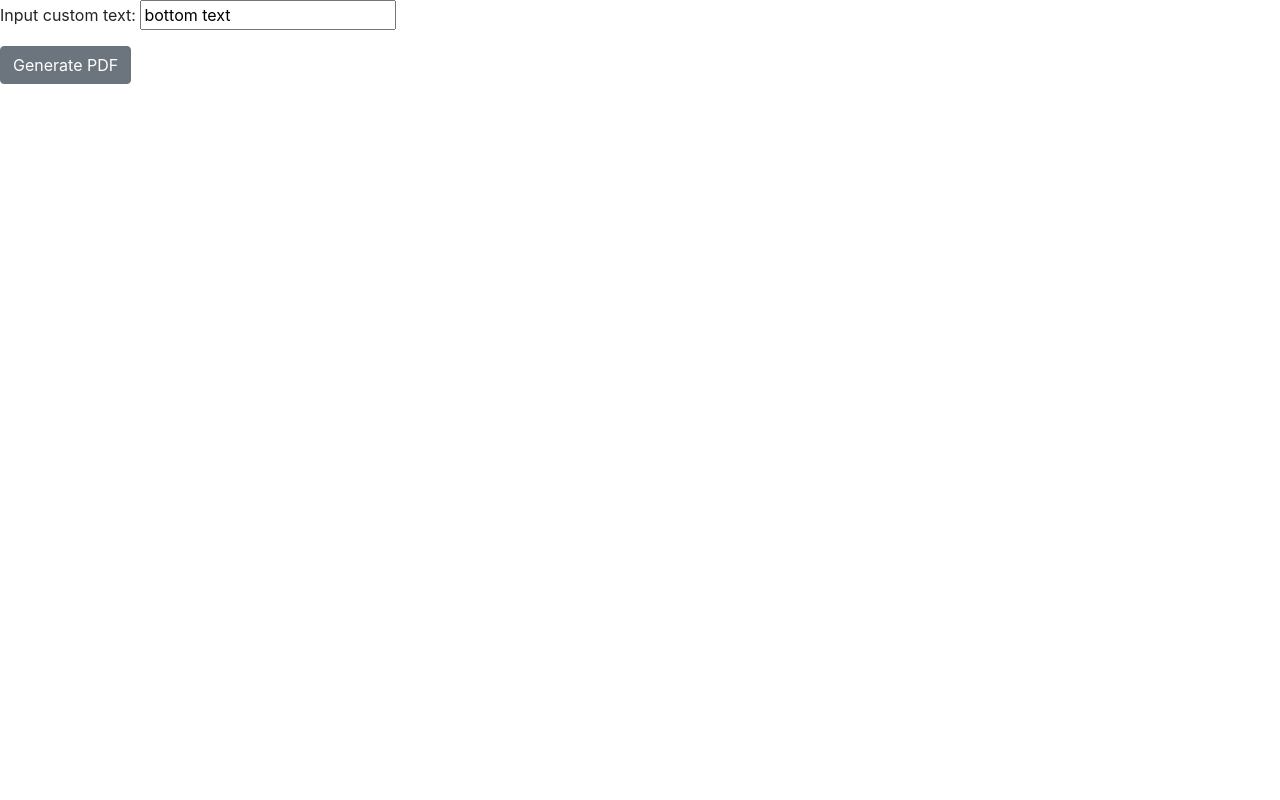
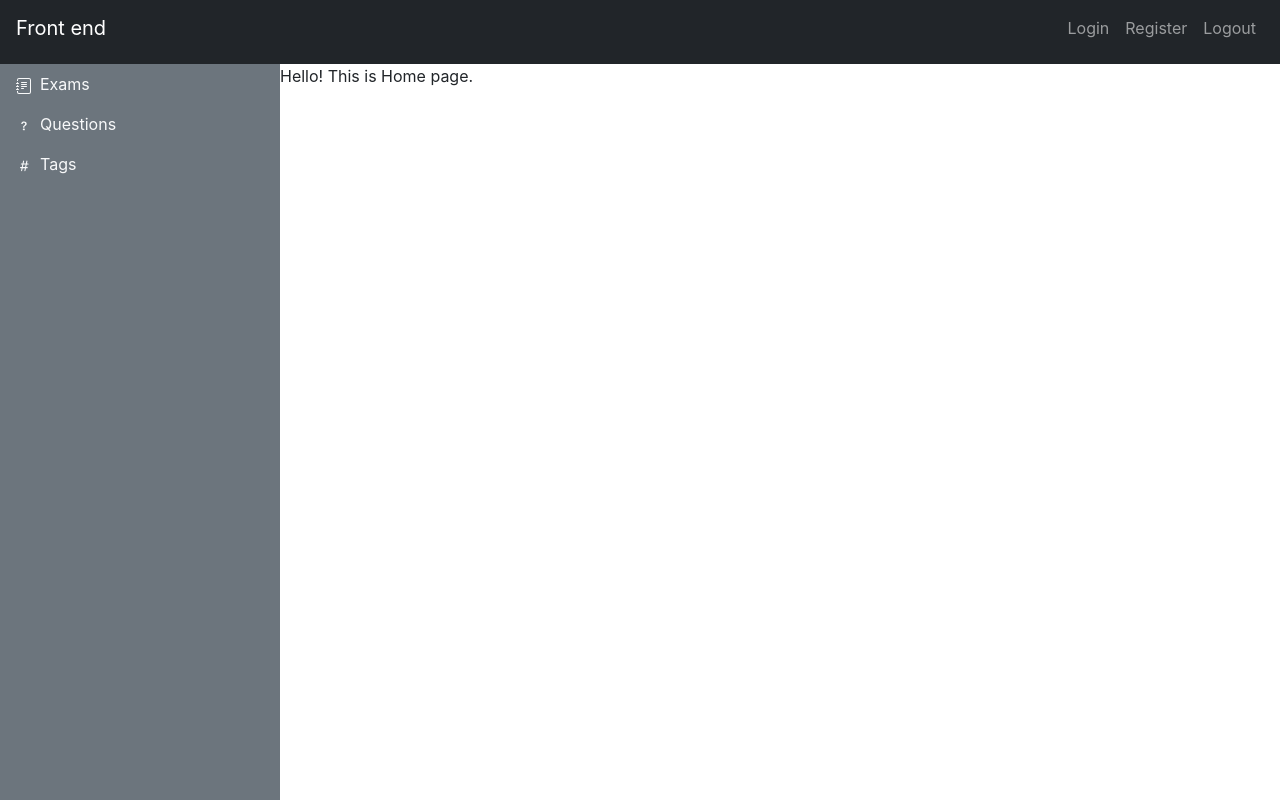
Before and after one commit to PZSP2-21Z-17/front-end, a React (Create React App) app: page / in a window 1280 px wide. Built offline with nearby package versions, Linux system fonts and the light colour scheme.

Commit message:
Configure client-side routing

```diff
--- a/src/App.tsx
+++ b/src/App.tsx
@@ -1,18 +1,52 @@
-import React, { useState } from 'react';
-import PdfUserInterface from './pdf/PdfUserInterface';
-
-import './App.css';
+import { Link, Outlet } from 'react-router-dom';
+import { JournalText, Question, Hash } from 'react-bootstrap-icons';
 
 export const App = () => {
-    const [ customText, setCustomText ] = useState('bottom text');
-
     return (
-        <div id="app">
-            <p>
-                <span>Input custom text: </span>
-                <input type="text" value={customText} onChange={(evt) => setCustomText(evt.target.value)} />
-            </p>
-            <PdfUserInterface customText={customText} />
+        <div id="container" className="container-fluid vh-100 p-0 d-flex flex-column">
+            <header className="navbar navbar-expand navbar-dark bg-dark px-3">
+                <Link className="navbar-brand mb-2" to="/">Front end</Link>
+                <div className="d-flex flex-row-reverse w-100 mb-2">
+                    <ul className="navbar-nav">
+                        <li className="nav-item">
+                            <Link className="nav-link" to="/login">Login</Link>
+                        </li>
+                        <li className="nav-item">
+                            <Link className="nav-link" to="/register">Register</Link>
+                        </li>
+                        <li className="nav-item">
+                            <Link className="nav-link" to="/logout">Logout</Link>
+                        </li>
+                    </ul>
+                </div>
+            </header>
+            <div className="flex-grow-1 d-flex">
+                <nav className="bg-secondary" style={{ width: '280px' }}>
+                    <ul className="nav nav-pills flex-column mb-auto">
+                        <li className="nav-item">
+                            <Link className="nav-link link-light" to="/exams">
+                            <JournalText className="me-2" />
+                                Exams
+                            </Link>
+                        </li>
+                        <li className="nav-item">
+                            <Link className="nav-link link-light" to="/questions">
+                                <Question className="me-2" />
+                                Questions
+                            </Link>
+                        </li>
+                        <li className="nav-item">
+                            <Link className="nav-link link-light" to="/tags">
+                                <Hash className="me-2" />
+                                Tags
+                            </Link>
+                        </li>
+                    </ul>
+                </nav>
+                <main className="flex-grow-1">
+                    <Outlet />
+                </main>
+            </div>
         </div>
     );
 };
--- a/src/index.tsx
+++ b/src/index.tsx
@@ -1,12 +1,30 @@
 import React from 'react';
 import ReactDOM from 'react-dom';
+import { BrowserRouter, Routes, Route } from "react-router-dom";
 import './index.css';
 import App from './App';
+import Home from './routes/Home';
+import NotFound from './routes/NotFound';
+import Exams from './routes/Exams';
+import Questions from './routes/Questions';
+import Tags from './routes/Tags';
+import PdfUserInterface from './routes/PdfUserInterface';
 import reportWebVitals from './reportWebVitals';
 
 ReactDOM.render(
   <React.StrictMode>
-    <App />
+    <BrowserRouter>
+      <Routes>
+        <Route path="/" element={<App />}>
+          <Route path="" element={<Home />} />
+          <Route path="exams" element={<Exams />} />
+          <Route path="questions" element={<Questions />} />
+          <Route path="tags" element={<Tags />} />
+          <Route path="pdfgen" element={<PdfUserInterface customText={'custom text'} />} />
+          <Route path="*" element={<NotFound />} />
+        </Route>
+      </Routes>
+    </BrowserRouter>
   </React.StrictMode>,
   document.getElementById('root')
 );
--- /dev/null
+++ b/src/routes/Exams.tsx
@@ -0,0 +1,5 @@
+export const Exams = () => {
+    return <p>Hello! This is Exams page.</p>;
+}
+
+export default Exams;
--- /dev/null
+++ b/src/routes/Home.tsx
@@ -0,0 +1,5 @@
+export const Home = () => {
+    return <p>Hello! This is Home page.</p>;
+}
+
+export default Home;
--- /dev/null
+++ b/src/routes/NotFound.tsx
@@ -0,0 +1,5 @@
+export const NotFound = () => {
+    return <p>Page not found!</p>;
+}
+
+export default NotFound;
--- a/src/pdf/PdfUserInterface.tsx
+++ b/src/routes/PdfUserInterface.tsx
@@ -1,6 +1,6 @@
-import React, { FunctionComponent, useState } from 'react';
+import { FunctionComponent, useState } from 'react';
 import download from 'downloadjs';
-import generatePdf from './PdfGenerator';
+import generatePdf from '../pdf/PdfGenerator';
 import { nullOf } from '../Common';
 import Button from 'react-bootstrap/Button';
 
@@ -31,6 +31,7 @@ export const PdfUserInterface: FunctionComponent<PdfUserInterfaceProps> = ({cust
     }
 
     return <>
+        <p>Custom text: <pre>{customText}</pre></p>
         <Button variant="secondary" className="mr-1" onClick={onClickGenerate}>
             Generate PDF
         </Button>
--- /dev/null
+++ b/src/routes/Questions.tsx
@@ -0,0 +1,5 @@
+export const Questions = () => {
+    return <p>Hello! This is Questions page.</p>;
+}
+
+export default Questions;
--- /dev/null
+++ b/src/routes/Tags.tsx
@@ -0,0 +1,5 @@
+export const Tags = () => {
+    return <p>Hello! This is Tags page.</p>;
+}
+
+export default Tags;
```
Also changed, not shown: package.json (+14 -9 lines), public/index.html (+0 -23 lines), src/App.css (deleted), 2 other files (tests, documents, lock files or other folders).
